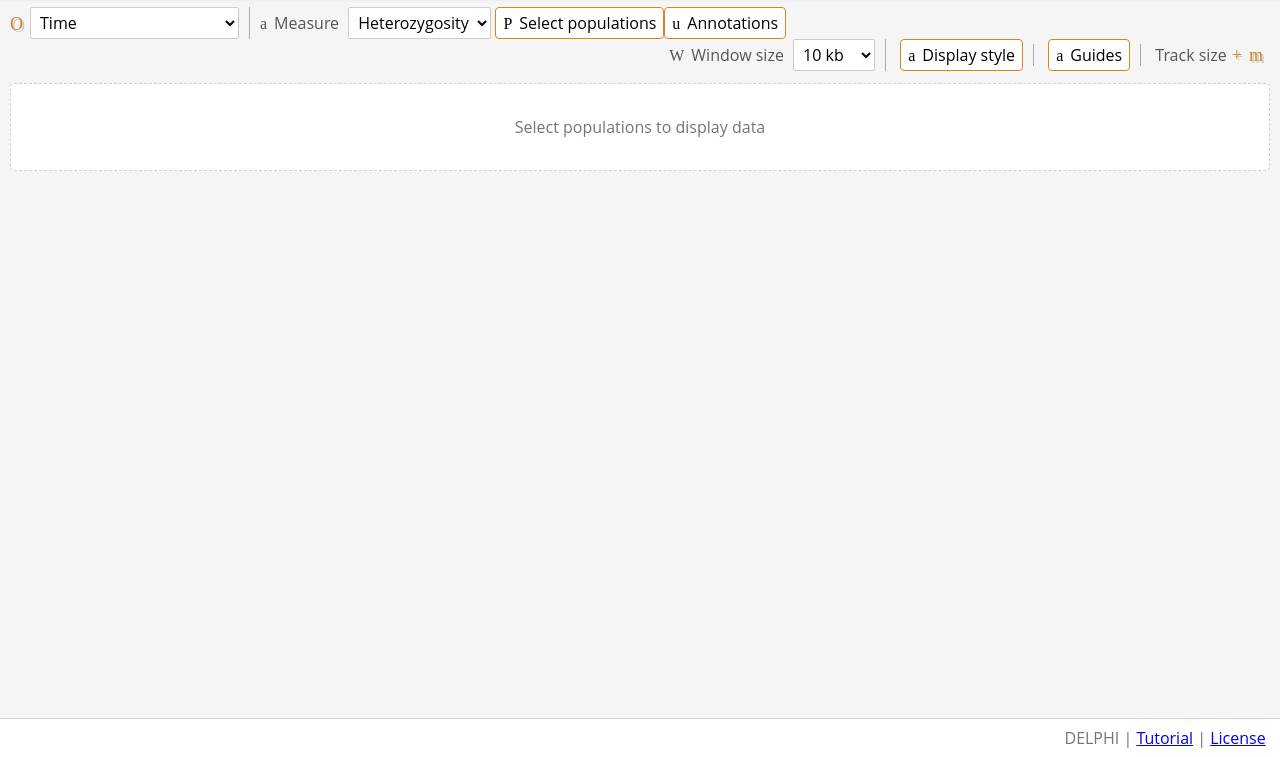
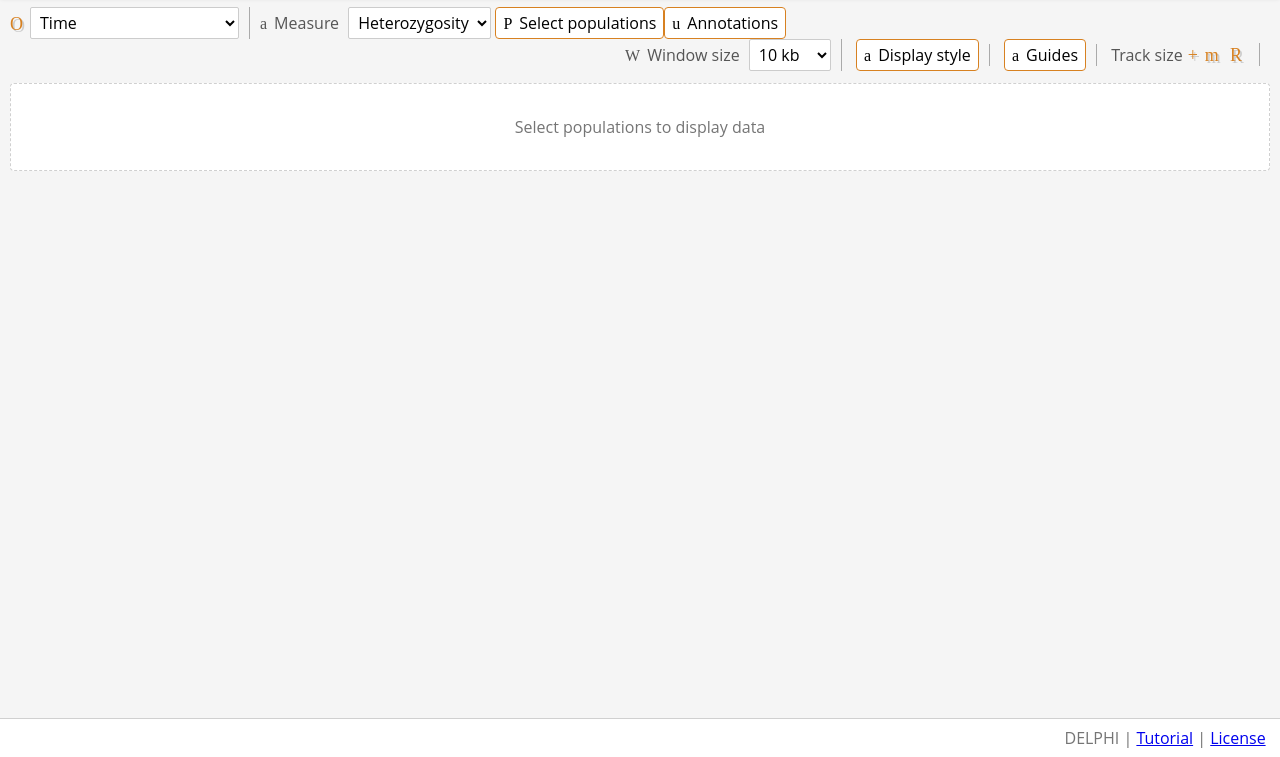
Before and after one commit to Greenbaum-Lab/delphi, a plain HTML site: page index.html in a window 1280 px wide. Shown: the part 43-800 px from the top of the page. Drawn offline with Linux system fonts and the light colour scheme; a web font is replaced by a local one.

Commit message:
Updating file content

```diff
--- a/index.html
+++ b/index.html
@@ -64,6 +64,7 @@
 				<div class="sep"><a data-action="display" data-icon="a">Display style</a></div>
 				<div class="sep"><a data-action="toggle-guides" data-icon="a" title="Show vertical guide lines across tracks">Guides</a></div>
 				<label>Track size</label><a data-icon="+" data-action="increase-track-size"></a><a data-icon="m" data-action="decrease-track-size"></a>
+				<div class="sep"><a data-action="reset-defaults" data-icon="R" title="Reset region, populations and annotations to defaults"></a></div>
 			</div>
 		</div>
 		<div class="tracks-container signal-tracks-container">
```
